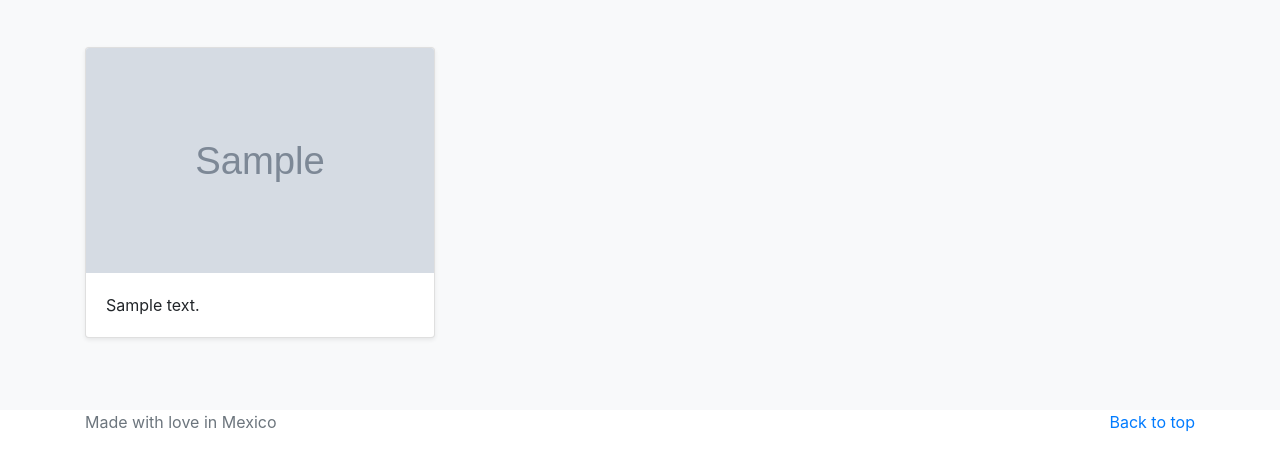
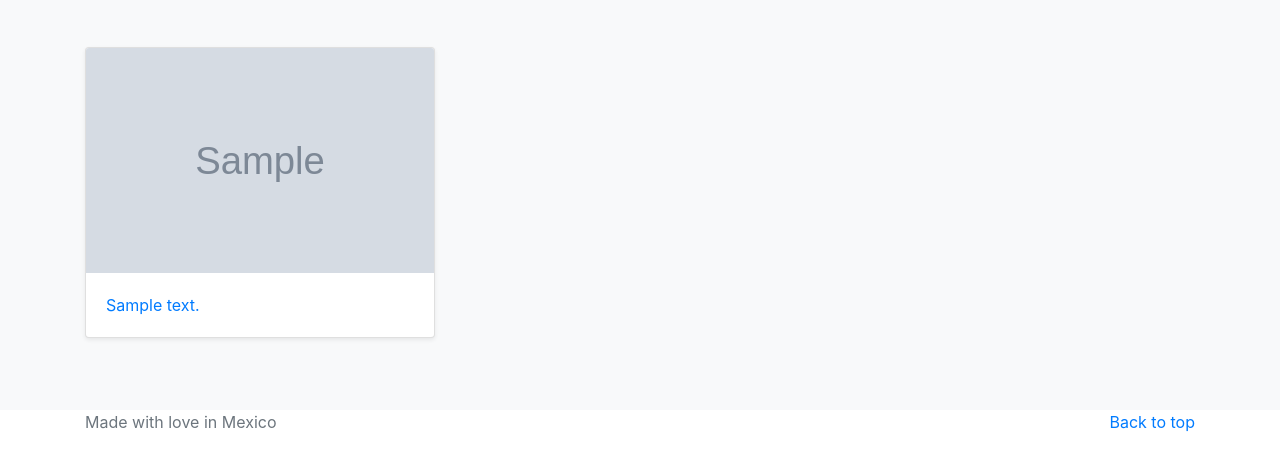
Before and after one commit to vivimtz888/portfolio-django, a Django app: template jobs/templates/jobs/home.html in a window 1280 px wide. Shown: the part 633-1083 px from the top of the page. Run offline with Django 3.2, Linux system fonts and the light colour scheme; the template is opened without the code that fills it: most values are stand-ins (such as "Sample title", 1, 10 or a date in 2020); grey boxes marked "Sample" are stand-in pictures; data that the repository does not hold is empty; some libraries are stand-ins or nearby versions.

Commit message:
added links in the home page

```diff
--- a/jobs/templates/jobs/home.html
+++ b/jobs/templates/jobs/home.html
@@ -68,12 +68,14 @@
                 <div class="row">
                     {% for job in jobs.all %}
                     <div class="col-md-4">
-                        <div class="card mb-4 shadow-sm">
-                            <img class="card-img-top" src="{{ job.image.url }}" alt="" width="100%" height="225">
-                            <div class="card-body">
-                                <p class="card-text">{{ job.summary }}</p>
+                        <a href="{% url 'detail' job.id %}">
+                            <div class="card mb-4 shadow-sm">
+                                <img class="card-img-top" src="{{ job.image.url }}" alt="" width="100%" height="225">
+                                <div class="card-body">
+                                    <p class="card-text">{{ job.summary }}</p>
+                                </div>
                             </div>
-                        </div>
+                        </a>
                     </div>
                     {% endfor %}
                 </div>
```
